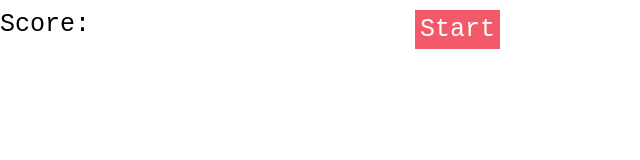
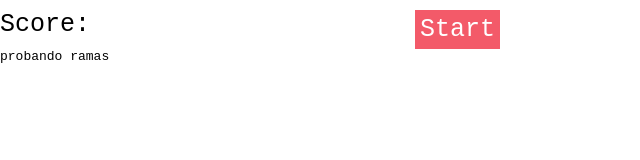
Before and after one commit to TREz-bits/snake-game, a website built with webpack: page src/index.html in a window 1280 px wide. Shown: the full height of the page, 0-640 px from the left. Built offline with nearby package versions, Linux system fonts and the light colour scheme.

Commit message:
probando

```diff
--- a/src/index.html
+++ b/src/index.html
@@ -15,5 +15,8 @@
     <button id="start">Start</button>
   </div>
   <div id="gameOver"></div>
+  <div id="text">
+    <p>probando ramas</p>
+  </div>
 </body>
 </html>
```
